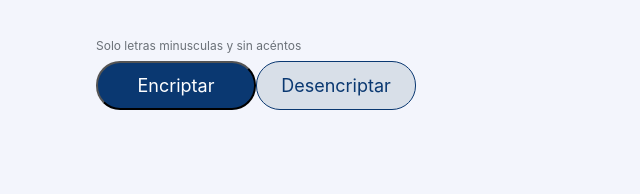
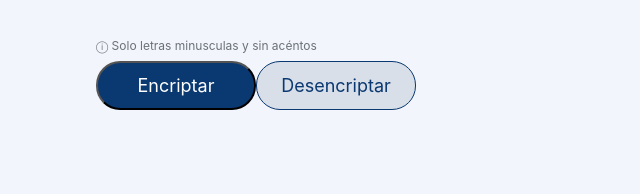
Before and after one commit to abelreyna/proyecto-encriptador, a plain HTML site: page index.html in a window 1280 px wide. Shown: the part 603-797 px from the top of the page, 0-640 px from the left. Drawn offline with Linux system fonts and the light colour scheme.

Commit message:
Actualizaciòn de proyecto

```diff
--- a/index.html
+++ b/index.html
@@ -14,7 +14,7 @@
             <textarea name="texto" class="texto" id="texto" cols="30" rows="10" placeholder="Ingresa el texto aqui"></textarea>
         </div>
         <div class="terminos">
-            <p>Solo letras minusculas y sin acéntos</p>
+            <p>ⓘ Solo letras minusculas y sin acéntos</p>
         </div>
         <div class="botones">
             <button class="btn-encriptar" type="button" onclick="encriptar()">
```
